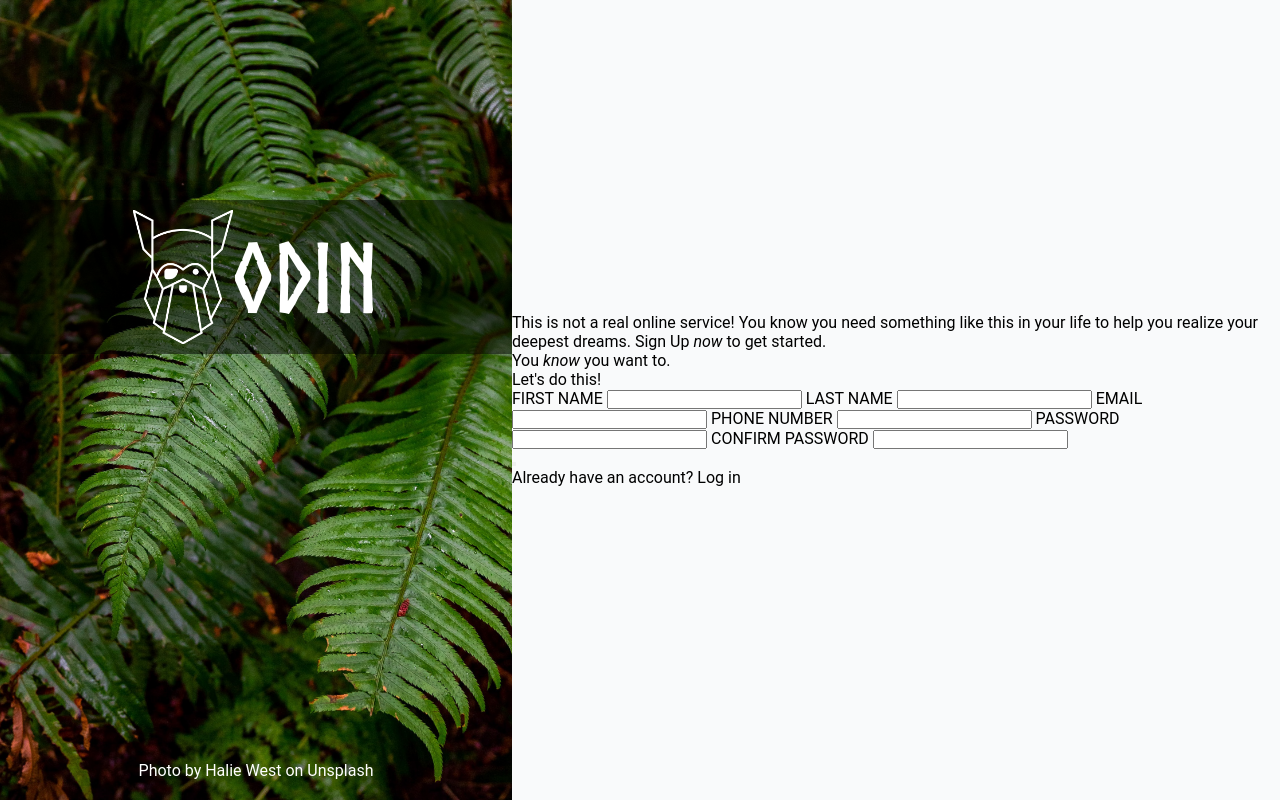
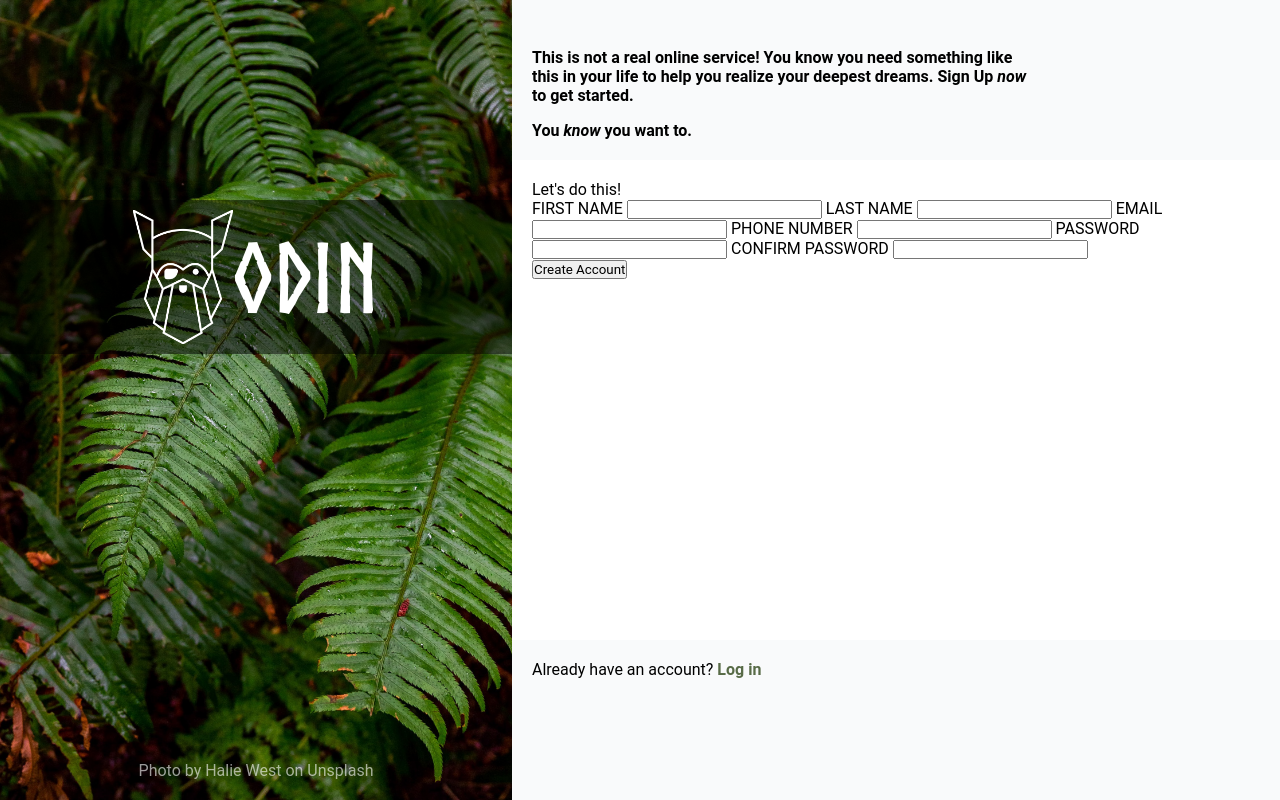
Before and after one commit to CCMPacheco/odin-signup-form, a plain HTML site: page index.html in a window 1280 px wide. Drawn offline with Linux system fonts and the light colour scheme.

Commit message:
Add style info header and login

```diff
--- a/index.html
+++ b/index.html
@@ -17,8 +17,8 @@
         </div>
         <footer>Photo by Halie West on Unsplash</footer>
       </aside>
-      <main>
-        <section>
+      <main class="info-section">
+        <section class="info-header">
           <p>
             This is not a real online service! You know you need something like
             this in your life to help you realize your deepest dreams. Sign Up
@@ -26,7 +26,7 @@
           </p>
           <p>You <em>know</em> you want to.</p>
         </section>
-        <section class="main-content">
+        <section class="info-content">
           <p>Let's do this!</p>
           <form action="#" method="post">
             <div class="grid-form">
@@ -43,10 +43,12 @@
               <label for="confirm-password">CONFIRM PASSWORD</label>
               <input type="password" name="confirm-password" />
             </div>
-            <div><button type="submit"></button></div>
+            <div><button type="submit">Create Account</button></div>
           </form>
         </section>
-        <section>Already have an account? <span>Log in</span></section>
+        <section class="info-login">
+          Already have an account? <a href="#">Log in</a>
+        </section>
       </main>
     </div>
   </body>
--- a/style.css
+++ b/style.css
@@ -15,6 +15,8 @@
   font-family: "Norse-bold";
   src: url("./fonts/norse-bold-webfont.woff") format("woff");
   src: url("./fonts/norse-bold-webfont.woff2") format("woff2");
+  font-weight: normal;
+  font-style: normal;
 }
 
 * {
@@ -60,10 +62,6 @@ body {
   padding: 10px;
 }
 
-.main-content {
-  min-width: 60vw;
-}
-
 .logo-image {
   width: 100px;
 }
@@ -72,3 +70,44 @@ body {
   font-family: "Norse-bold", sans-serif;
   font-size: 6rem;
 }
+
+footer {
+  opacity: 0.6;
+}
+
+.info-section {
+  min-width: 60vw;
+  display: flex;
+  flex-direction: column;
+  justify-content: center;
+}
+
+.info-header {
+  height: 20vh;
+  padding: 20px;
+  display: flex;
+  flex-direction: column;
+  justify-content: end;
+  font-weight: bold;
+  gap: 1rem;
+  word-wrap: break-word;
+  word-break: keep-all;
+  width: 59ch;
+}
+
+.info-content {
+  height: 60vh;
+  background-color: var(--form-bg-color);
+  padding: 20px;
+}
+
+.info-login {
+  height: 20vh;
+  padding: 20px;
+}
+
+.info-login > a {
+  font-weight: bold;
+  color: var(--green-accent-color);
+  text-decoration: none;
+}
```
